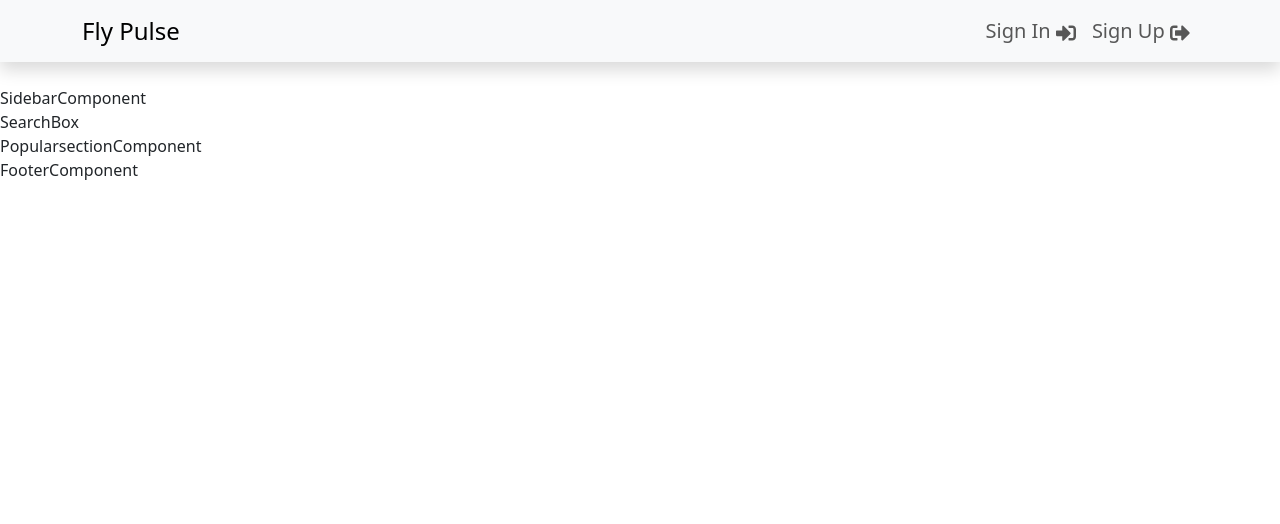
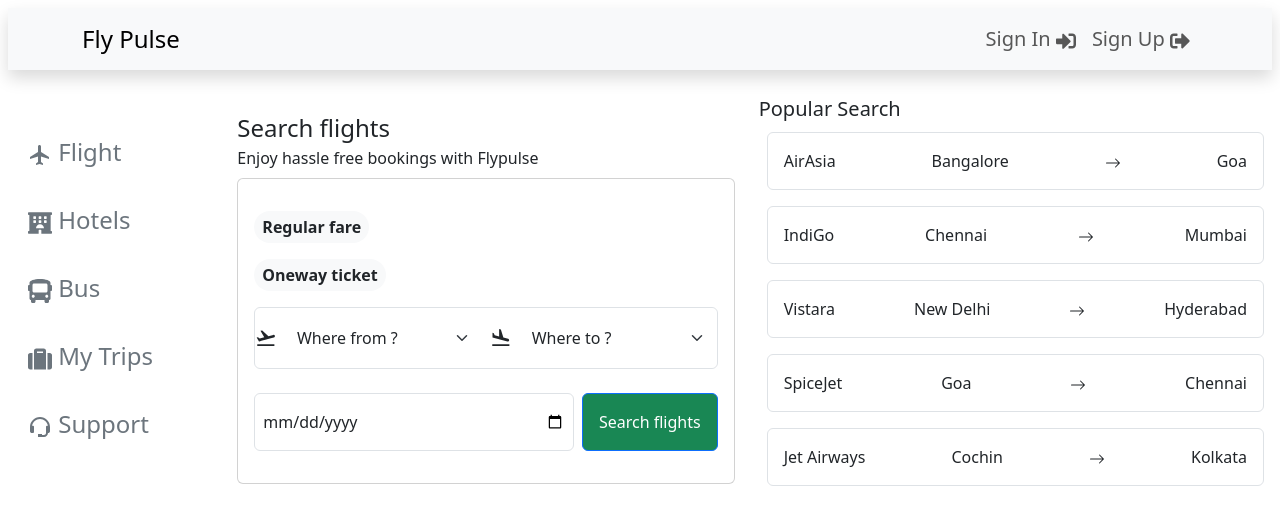
Before and after one commit to jameel-webdev/flight-ticket-booking-app-frontend, a React (Vite) app: page / in a window 1280 px wide. Shown: the top 524 px of the page. Built offline with nearby package versions, Linux system fonts and the light colour scheme.

Commit message:
HomePage Ready

```diff
--- a/src/App.jsx
+++ b/src/App.jsx
@@ -1,13 +1,24 @@
 import { Outlet } from "react-router-dom";
-import FooterComponent from "./components/FooterComponent";
+// import FooterComponent from "./components/FooterComponent";
 import HeaderComponent from "./components/HeaderComponent";
+import { Col, Container, Row } from "react-bootstrap";
+import SidebarComponent from "./components/SidebarComponent";
 
 function App() {
   return (
     <>
       <HeaderComponent />
-      <Outlet />
-      <FooterComponent />
+      <Container fluid>
+        <Row>
+          <Col xs={2}>
+            <SidebarComponent />
+          </Col>
+          <Col>
+            <Outlet />
+          </Col>
+        </Row>
+      </Container>
+      {/* <FooterComponent /> */}
     </>
   );
 }
--- a/src/components/FooterComponent.jsx
+++ b/src/components/FooterComponent.jsx
@@ -1,7 +1,16 @@
 import React from "react";
+import { Container, Navbar } from "react-bootstrap";
 
 const FooterComponent = () => {
-  return <div>FooterComponent</div>;
+  return (
+    <footer>
+      <Navbar bg="light" variant="light" expand="lg">
+        <Container className="justify-content-center align-items-center">
+          <Navbar.Brand>Footer</Navbar.Brand>
+        </Container>
+      </Navbar>
+    </footer>
+  );
 };
 
 export default FooterComponent;
--- a/src/components/HeaderComponent.jsx
+++ b/src/components/HeaderComponent.jsx
@@ -5,13 +5,12 @@
 
 const HeaderComponent = () => {
   return (
-    <header>
+    <header className="p-2">
       <Navbar
-        className="shadow p-2 mb-4 bg-body-tertiary"
+        className="shadow p-2 mb-3 bg-body-tertiary"
         bg="light"
         variant="light"
         expand="lg"
-        sticky="top"
         collapseOnSelect
       >
         <Container>
--- a/src/components/PopularsectionComponent.jsx
+++ b/src/components/PopularsectionComponent.jsx
@@ -1,7 +1,56 @@
 import React from "react";
+import { Container, Col, Row } from "react-bootstrap";
+import { BsArrowRight } from "react-icons/bs";
 
 const PopularsectionComponent = () => {
-  return <div>PopularsectionComponent</div>;
+  const searchData = [
+    {
+      from: "Bangalore",
+      to: "Goa",
+      airline: "AirAsia",
+    },
+    {
+      from: "Chennai",
+      to: "Mumbai",
+      airline: "IndiGo",
+    },
+    {
+      from: "New Delhi",
+      to: "Hyderabad",
+      airline: "Vistara",
+    },
+    {
+      from: "Goa",
+      to: "Chennai",
+      airline: "SpiceJet",
+    },
+    {
+      from: "Cochin",
+      to: "Kolkata",
+      airline: "Jet Airways",
+    },
+  ];
+  return (
+    <>
+      <div className="fs-5 fw-medium">Popular Search</div>
+      <Container>
+        <Row className="d-flex flex-column">
+          {searchData.map((item, index) => {
+            return (
+              <Col className="d-flex border border-1 rounded p-3 m-2 justify-content-between">
+                <span>{item.airline}</span>
+                <span>{item.from}</span>
+                <span>
+                  <BsArrowRight />
+                </span>
+                <span>{item.to}</span>
+              </Col>
+            );
+          })}
+        </Row>
+      </Container>
+    </>
+  );
 };
 
 export default PopularsectionComponent;
--- a/src/components/SearchBox.jsx
+++ b/src/components/SearchBox.jsx
@@ -1,7 +1,77 @@
 import React from "react";
+import { Badge, Button, Card, CardBody, Form } from "react-bootstrap";
+import { MdFlightTakeoff, MdFlightLand } from "react-icons/md";
 
 const SearchBox = () => {
-  return <div>SearchBox</div>;
+  return (
+    <div className="mt-3">
+      <div className="fs-4 fw-medium">Search flights</div>
+      <div className="fs-6 mb-2">Enjoy hassle free bookings with Flypulse</div>
+      <Card>
+        <CardBody className="d-flex flex-column gap-3 my-2 py-4">
+          <span>
+            <Badge
+              pill
+              bg="light"
+              text="dark"
+              className="p-2 fs-6 text-secondary"
+            >
+              Regular fare
+            </Badge>
+          </span>
+          <span>
+            <Badge
+              pill
+              bg="light"
+              text="dark"
+              className="p-2 fs-6 text-secondary"
+            >
+              Oneway ticket
+            </Badge>
+          </span>
+          <Form className="d-flex flex-column gap-4">
+            <Form.Group className="d-flex flex-row gap-2 border border-1 rounded">
+              <MdFlightTakeoff size={60} />
+              <Form.Select
+                aria-label="Default select example"
+                className="border border-0"
+              >
+                <option value="">Where from ?</option>
+                <option value="Bangalore(BLR)">Bangalore-BLR</option>
+                <option value="Chennai(MAA)">Chennai-MAA</option>
+                <option value="Pune(PNQ)">Pune-PNQ</option>
+                <option value="Goa(GOI)">Goa-GOI</option>
+                <option value="Mumbai(BOM)">Mumbai-BOM</option>
+                <option value="Delhi(DEL)">Delhi-DEL</option>
+              </Form.Select>
+              <MdFlightLand size={60} />
+              <Form.Select
+                aria-label="Default select example"
+                className="border border-0"
+              >
+                <option value="">Where to ?</option>
+                <option value="Bangalore(BLR)">Bangalore-BLR</option>
+                <option value="Chennai(MAA)">Chennai-MAA</option>
+                <option value="Pune(PNQ)">Pune-PNQ</option>
+                <option value="Goa(GOI)">Goa-GOI</option>
+                <option value="Mumbai(BOM)">Mumbai-BOM</option>
+                <option value="Delhi(DEL)">Delhi-DEL</option>
+              </Form.Select>
+            </Form.Group>
+            <Form.Group className="d-flex flex-row gap-2">
+              <Form.Control className="p-2" type="date" />
+              <Button
+                className="p-3 bg-success"
+                as="input"
+                type="submit"
+                value="Search flights"
+              />
+            </Form.Group>
+          </Form>
+        </CardBody>
+      </Card>
+    </div>
+  );
 };
 
 export default SearchBox;
--- a/src/components/SidebarComponent.jsx
+++ b/src/components/SidebarComponent.jsx
@@ -1,7 +1,131 @@
 import React from "react";
+import { Col, Container, Dropdown, Row } from "react-bootstrap";
+import { TiHome } from "react-icons/ti";
+import { FaSuitcase, FaUser, FaHotel, FaBus } from "react-icons/fa";
+import { BiSupport } from "react-icons/bi";
+import { FaUnlock } from "react-icons/fa6";
+import { MdFlight } from "react-icons/md";
+import { Link } from "react-router-dom";
 
 const SidebarComponent = () => {
-  return <div>SidebarComponent</div>;
+  const mainMenu = [
+    {
+      title: "Flight",
+      icon: <MdFlight />,
+      link: "/flights",
+    },
+    {
+      title: "Hotels",
+      icon: <FaHotel />,
+      link: "/hotels",
+    },
+    {
+      title: "Bus",
+      icon: <FaBus />,
+      link: "/buses",
+    },
+    {
+      title: "My Trips",
+      icon: <FaSuitcase />,
+      link: "/bookings",
+    },
+    {
+      title: "Support",
+      icon: <BiSupport />,
+      link: "/contact",
+    },
+  ];
+  const userMenu = [
+    {
+      title: "Home",
+      icon: <TiHome />,
+      link: "/",
+    },
+    {
+      title: "Profile",
+      icon: <FaUser />,
+      link: "/profile",
+    },
+    {
+      title: "Bookings",
+      icon: <FaSuitcase />,
+      link: "/bookings",
+    },
+    {
+      title: "Support",
+      icon: <BiSupport />,
+      link: "/support",
+    },
+    {
+      title: "Logout",
+      icon: <FaUnlock />,
+      link: "/logout",
+    },
+  ];
+  const adminMenu = [
+    {
+      title: "Home",
+      icon: <TiHome />,
+    },
+    {
+      title: "Flights",
+      icon: <MdFlight />,
+    },
+    {
+      title: "Users",
+      icon: <FaUser />,
+    },
+    {
+      title: "Bookings",
+      icon: <FaSuitcase />,
+    },
+    {
+      title: "Logout",
+      icon: <FaUnlock />,
+    },
+  ];
+
+  return (
+    <div className="my-4">
+      <Container className="fs-4">
+        <Row>
+          {mainMenu.map((item, index) => {
+            return (
+              <Col xs={12} className="p-2 m-2">
+                <Link
+                  className="text-decoration-none text-secondary"
+                  to={item.link}
+                >
+                  {item.icon} {item.title}
+                </Link>
+              </Col>
+            );
+          })}
+        </Row>
+        {/* <Dropdown>
+          <Dropdown.Toggle variant="secondary" id="dropdown-basic">
+            Menus
+          </Dropdown.Toggle>
+
+          <Dropdown.Menu>
+            {userMenu.map((item, index) => {
+              return (
+                <>
+                  <Dropdown.Item
+                    href={item.link}
+                    key={index}
+                    className="text-decoration-none text-secondary"
+                  >
+                    {item.icon} {item.title}
+                  </Dropdown.Item>
+                </>
+              );
+            })}
+          </Dropdown.Menu>
+        </Dropdown> */}
+      </Container>
+    </div>
+  );
 };
 
 export default SidebarComponent;
--- a/src/main.jsx
+++ b/src/main.jsx
@@ -22,8 +22,8 @@
           {/*PRIVATE ROUTE*/}
           <Route path="" element={<PrivateRoute />}>
             <Route path="/profile" element={<ProfilePage />} />
-            <Route path="/search" element={<SearchPage />} />
-            <Route path="/booking" element={<BookingPage />} />
+            <Route path="/searchresult" element={<SearchPage />} />
+            <Route path="/bookings" element={<BookingPage />} />
           </Route>
         </Route>
       </Routes>
--- a/src/pages/HeroPage.jsx
+++ b/src/pages/HeroPage.jsx
@@ -2,13 +2,21 @@
 import SidebarComponent from "../components/SidebarComponent";
 import SearchBox from "../components/SearchBox";
 import PopularsectionComponent from "../components/PopularsectionComponent";
+import { Col, Container, Row } from "react-bootstrap";
 
 const HeroPage = () => {
   return (
     <>
-      <SidebarComponent />
-      <SearchBox />
-      <PopularsectionComponent />
+      <Container fluid>
+        <Row>
+          <Col>
+            <SearchBox />
+          </Col>
+          <Col>
+            <PopularsectionComponent />
+          </Col>
+        </Row>
+      </Container>
     </>
   );
 };
```
